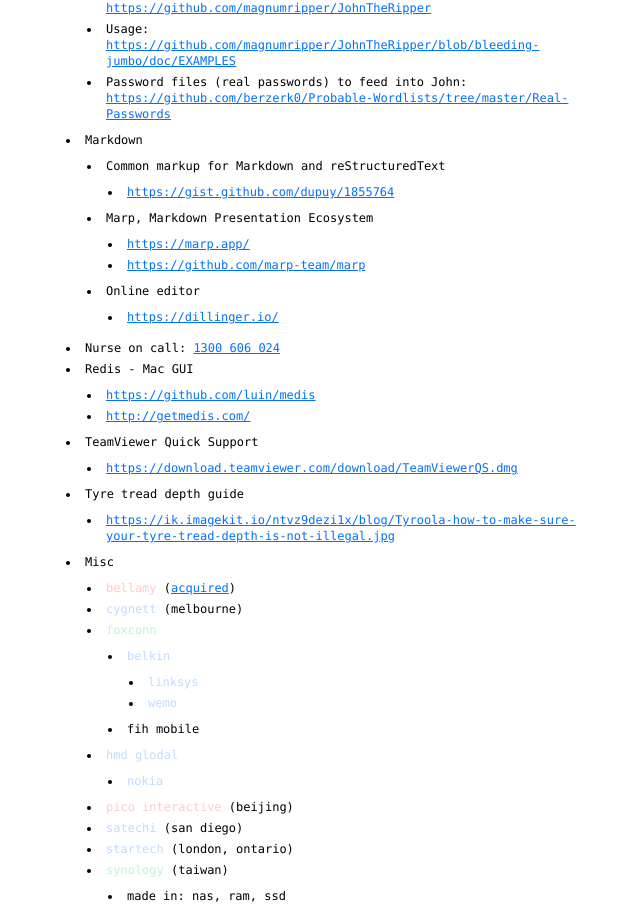
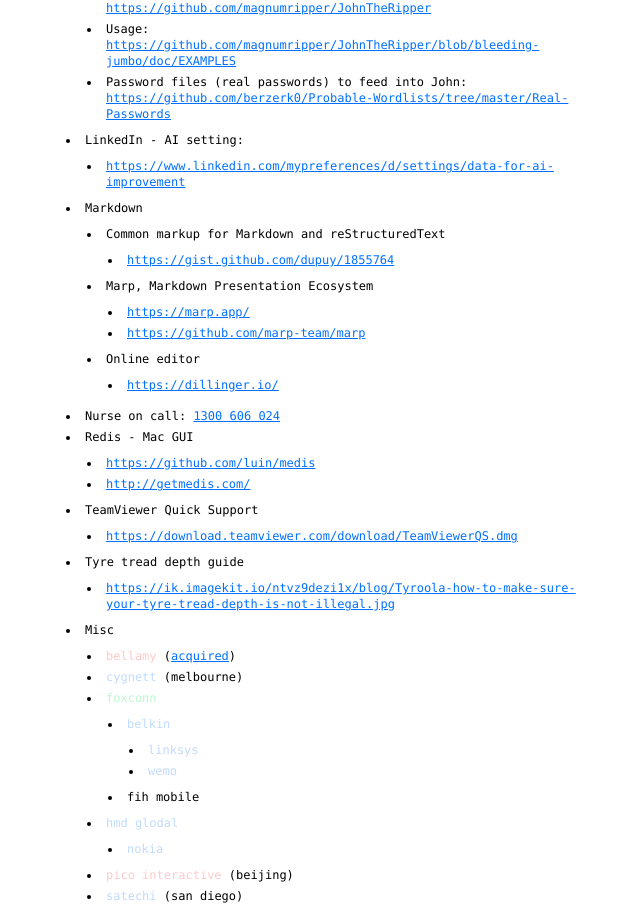
Before and after one commit to sunnz/rex, a Next.js app: page /links in a window 1280 px wide. Shown: the part 1214-2123 px from the top of the page, without its empty margins (320-960 px from the left). Built offline with nearby package versions, Linux system fonts and the light colour scheme.

Commit message:
feat: linkedin ai settings link

```diff
--- a/app/links/page.tsx
+++ b/app/links/page.tsx
@@ -164,6 +164,14 @@
           </ul>
         </li>
         <li>
+          LinkedIn - AI setting:
+          <ul>
+            <li>
+              <ExternalLink href="https://www.linkedin.com/mypreferences/d/settings/data-for-ai-improvement" />
+            </li>
+          </ul>
+        </li>
+        <li>
           Markdown
           <ul>
             <li>
```
